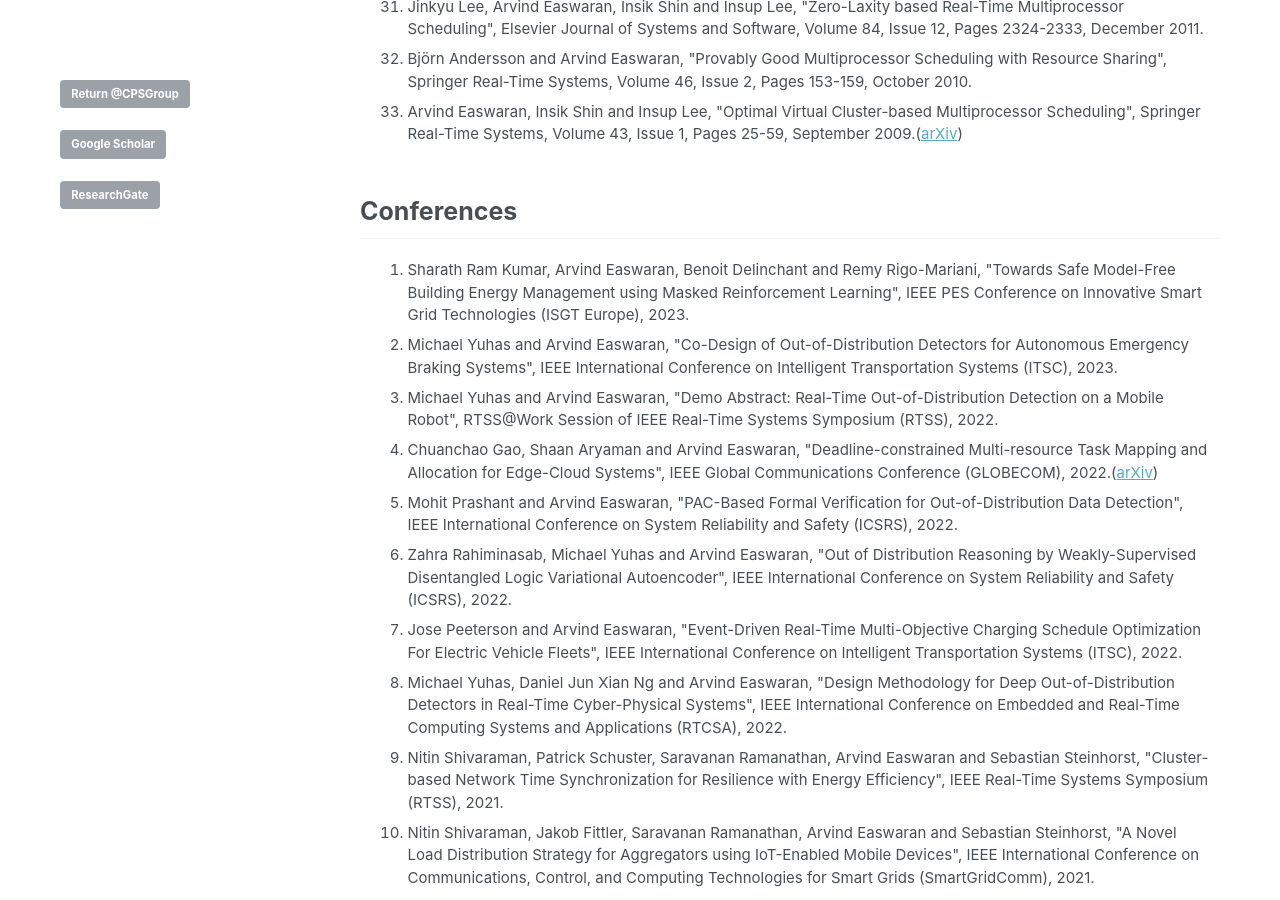
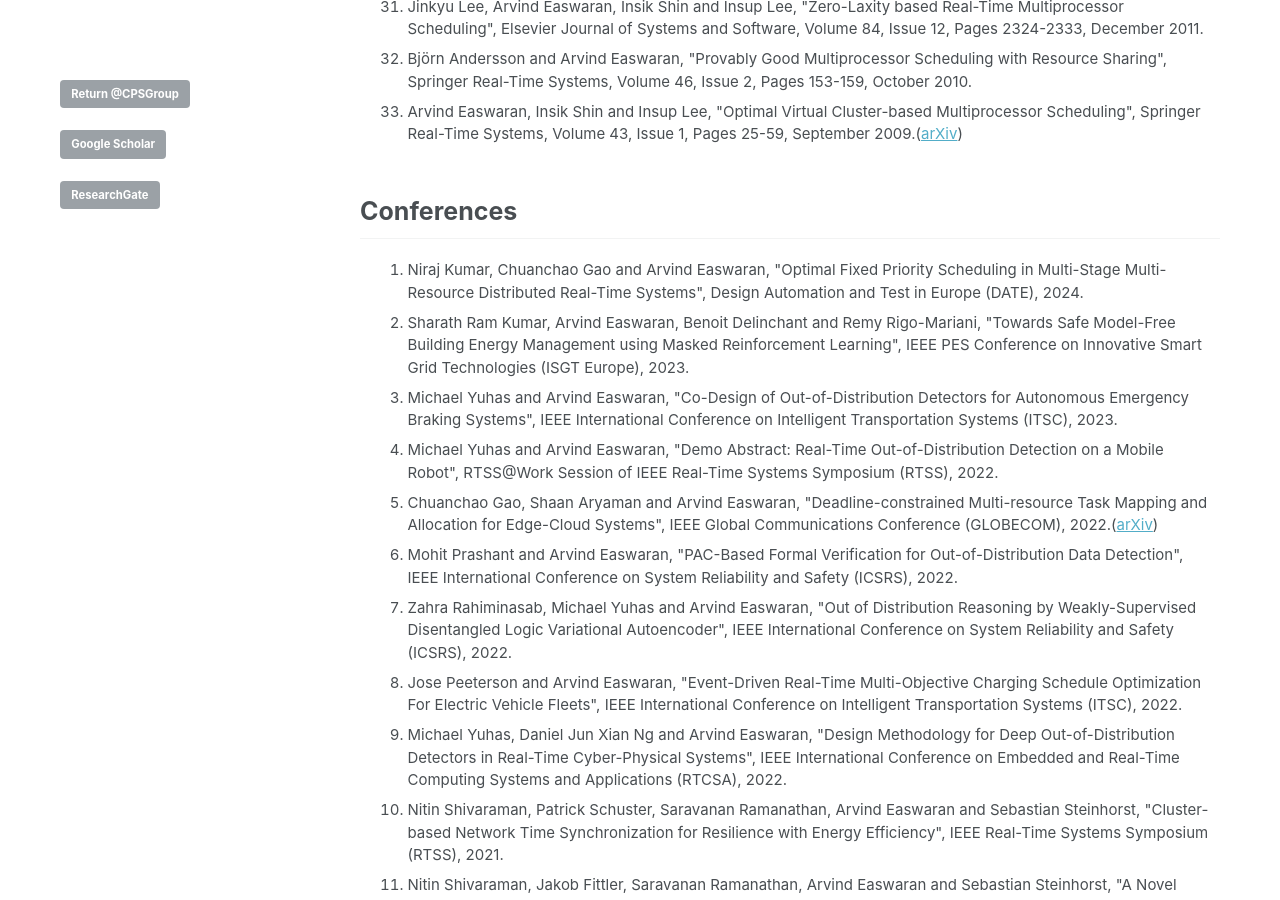
Before and after one commit to CPS-research-group/CPS-research-group.github.io, a Jekyll site: the page built from _pages/research_profile.md, in a window 1280 px wide and 900 px high, scrolled down 2273 px. Built offline with Jekyll 4.4.1, drawn with Linux system fonts in a browser that asks for light colours.

Commit message:
Updates.

```diff
--- a/_pages/research_profile.md
+++ b/_pages/research_profile.md
@@ -60,6 +60,7 @@ a.a:active {color:#0000FF; text-decoration:none;}
 
 ## Conferences
    <ol>
+   			<li class="a">Niraj Kumar, Chuanchao Gao and Arvind Easwaran, "Optimal Fixed Priority Scheduling in Multi-Stage Multi-Resource Distributed Real-Time Systems", Design Automation and Test in Europe (DATE), 2024.</li>
    			<li class="a">Sharath Ram Kumar, Arvind Easwaran, Benoit Delinchant and Remy Rigo-Mariani, "Towards Safe Model-Free Building Energy Management using Masked Reinforcement Learning", IEEE PES Conference on Innovative Smart Grid Technologies (ISGT Europe), 2023.</li>
    		  <li class="a">Michael Yuhas and Arvind Easwaran, "Co-Design of Out-of-Distribution Detectors for Autonomous Emergency Braking Systems", IEEE  International Conference on Intelligent Transportation Systems (ITSC), 2023.</li>
    		  <li class="a">Michael Yuhas and Arvind Easwaran, "Demo Abstract: Real-Time Out-of-Distribution Detection on a Mobile Robot", RTSS@Work Session of IEEE Real-Time Systems Symposium (RTSS), 2022.</li>
```
